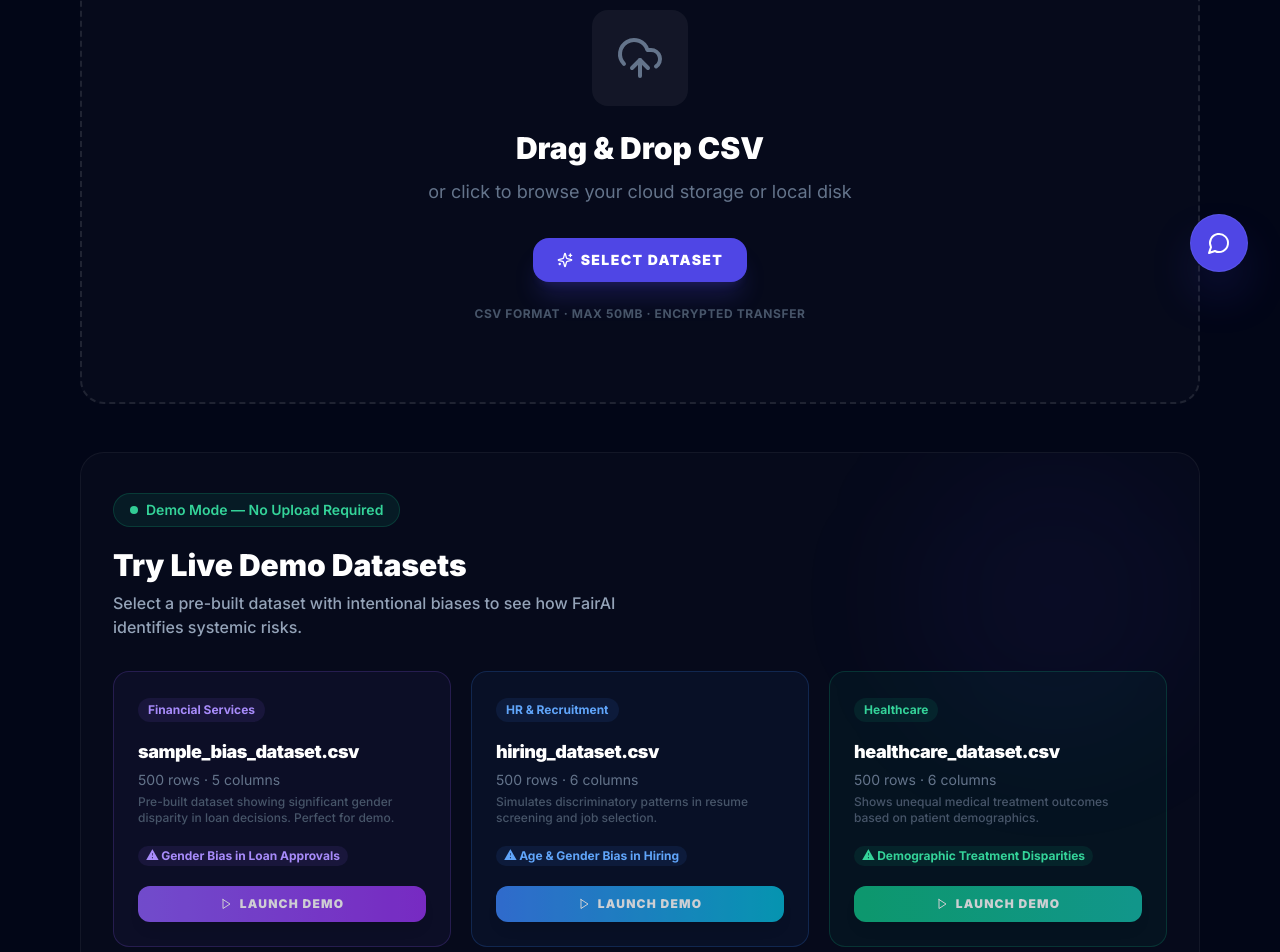
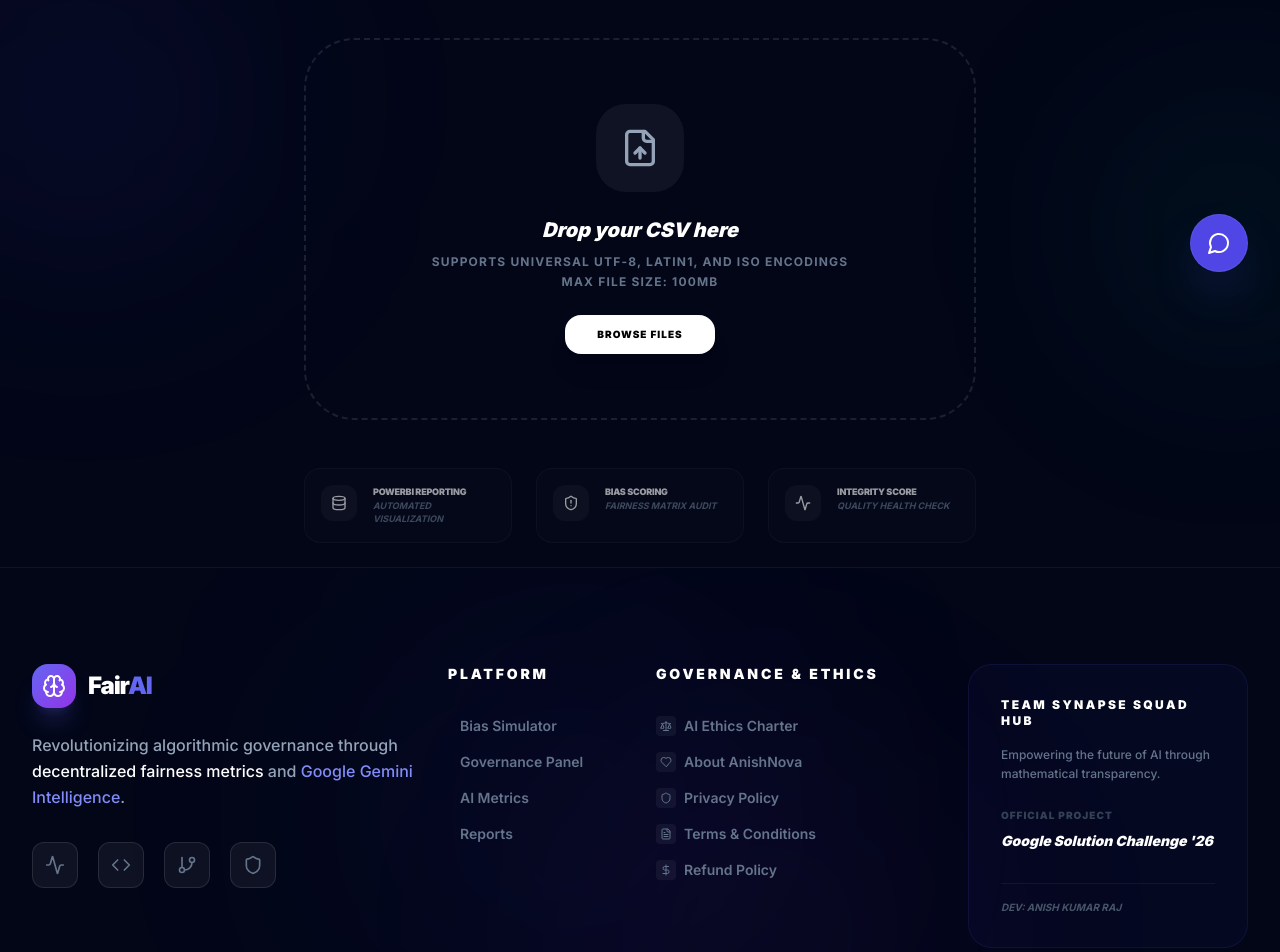
Before and after one commit to buildwithanish/googlehackthon, a Next.js app in the folder frontend/: page /upload in a window 1280 px wide. Shown: the part 400-1352 px from the top of the page. Built offline with nearby package versions, Linux system fonts and the light colour scheme.

Commit message:
feat: Implement Render sleep mitigation with pre-upload health checks and keep-alive ping system

```diff
--- a/frontend/app/upload/page.tsx
+++ b/frontend/app/upload/page.tsx
@@ -1,102 +1,85 @@
 "use client";
 import { useState, useCallback } from "react";
 import { useDropzone } from "react-dropzone";
-import { uploadDataset } from "@/lib/api";
-import { UploadCloud, FileType, AlertCircle, Play, Database, Sparkles, BarChart3 } from "lucide-react";
 import { motion, AnimatePresence } from "framer-motion";
+import {
+  FileUp, Database, ShieldAlert, Sparkles, AlertCircle,
+  CheckCircle2, ArrowRight, Table as TableIcon, Activity,
+  RefreshCw, CloudOff
+} from "lucide-react";
 import { useRouter } from "next/navigation";
-import DatasetViewer from "@/components/DatasetViewer";
-import DashboardInsights from "@/components/DashboardInsights";
-import ErrorBoundary from "@/components/ErrorBoundary";
-
-const DEMO_DATASETS = [
-
-  {
-    tag: "Financial Services",
-    name: "sample_bias_dataset.csv",
-    rows: 500, cols: 5,
-    columns: ["gender", "age", "income", "education", "loan_approved"],
-    sensitive: "gender",
-    bias: "Gender Bias in Loan Approvals",
-    color: "from-violet-500 to-purple-600",
-    bgColor: "bg-violet-500/5 border-violet-500/20",
-    tagColor: "bg-violet-500/10 text-violet-400",
-    description: "Pre-built dataset showing significant gender disparity in loan decisions. Perfect for demo.",
-  },
-  {
-    tag: "HR & Recruitment",
-    name: "hiring_dataset.csv",
-    rows: 500, cols: 6,
-    columns: ["gender", "age", "experience", "education", "salary", "hired"],
-    sensitive: "gender",
-    bias: "Age & Gender Bias in Hiring",
-    color: "from-blue-500 to-cyan-500",
-    bgColor: "bg-blue-500/5 border-blue-500/20",
-    tagColor: "bg-blue-500/10 text-blue-400",
-    description: "Simulates discriminatory patterns in resume screening and job selection.",
-  },
-  {
-    tag: "Healthcare",
-    name: "healthcare_dataset.csv",
-    rows: 500, cols: 6,
-    columns: ["gender", "age", "income", "diagnosis", "treatment", "outcome"],
-    sensitive: "gender",
-    bias: "Demographic Treatment Disparities",
-    color: "from-emerald-500 to-teal-500",
-    bgColor: "bg-emerald-500/5 border-emerald-500/20",
-    tagColor: "bg-emerald-500/10 text-emerald-400",
-    description: "Shows unequal medical treatment outcomes based on patient demographics.",
-  },
-];
+import { uploadDataset, pingHealth } from "@/lib/api";
+import Navbar from "@/components/Navbar";
+import Footer from "@/components/Footer";
 
 export default function UploadPage() {
   const [file, setFile] = useState<File | null>(null);
-  const [preview, setPreview] = useState<any>(null);
-  const [showInsights, setShowInsights] = useState(false);
-  const [loading, setLoading] = useState(false);
-  const [error, setError] = useState("");
+  const [uploading, setUploading] = useState(false);
+  const [uploadProgress, setUploadProgress] = useState(0);
+  const [loadingMessage, setLoadingMessage] = useState("");
+  const [error, setError] = useState<string | null>(null);
   const router = useRouter();
 
-  const onDrop = useCallback(async (acceptedFiles: File[]) => {
-    const selectedFile = acceptedFiles[0];
-    if (!selectedFile) return;
+  const handleUpload = async (selectedFile: File) => {
+    setUploading(true);
+    setUploadProgress(0);
+    setError(null);
+    setLoadingMessage("Waking up AI Engine...");
 
-    if (selectedFile.size > 100 * 1024 * 1024) {
-      setError("File is too large (>100MB). Frontend processing is limited.");
-      return;
+    try {
+      // Step 2: Wake up backend before upload (Render Sleep Mitigation)
+      let isHealthy = false;
+      let attempts = 0;
+      while (!isHealthy && attempts < 5) {
+          isHealthy = await pingHealth();
+          if (!isHealthy) {
+              attempts++;
+              setLoadingMessage(`Starting AI Engine (Attempt ${attempts}/5)...`);
+              await new Promise(r => setTimeout(r, 3000));
+          }
       }
 
-    setFile(selectedFile);
-    setLoading(true);
-    setError("");
-    setPreview(null);
-    setShowInsights(false);
-
-    try {
-      // Step 1: Uploading
-      console.log("[FairAI] Step 1: Uploading...");
-      const data = await uploadDataset(selectedFile);
-
-      if (!data.success) {
-         setError(`${data.error}: ${data.message}`);
-         setLoading(false);
-         return;
+      if (!isHealthy) {
+          throw new Error("AI Engine is currently unavailable. The server might be experiencing high load. Please try again in a few minutes.");
       }
 
-      setPreview(data);
-      localStorage.setItem("dataset_info", JSON.stringify(data));
+      // Step 3: Start real upload
+      setLoadingMessage("Scanning Dataset Integrity...");
+      setUploadProgress(40);
+      const res = await uploadDataset(selectedFile);
 
-      // Step 12: Auto-Trigger Analysis
-      console.log("[FairAI] Step 2: Running Automated Intelligence Scan...");
-      // The analysis state is handled inside the DashboardInsights component once it mounts,
-      // but we force it to show now.
-      setShowInsights(true);
+      if (res.success) {
+        setUploadProgress(100);
+        setLoadingMessage("Dataset Secured. Launching BI Dashboard...");
 
+        // Save dataset info for persistent state
+        localStorage.setItem("dataset_info", JSON.stringify({
+          file_id: res.file_id,
+          filename: selectedFile.name,
+          stats: res.stats,
+          target_column: res.target_column || "none",
+          sensitive_column_hints: res.sensitive_column_hints || ["none"]
+        }));
+
+        // Experience delay to transition smoothly
+        setTimeout(() => {
+          router.push("/dashboard");
+        }, 1500);
+      } else {
+        throw new Error(res.error || "Dataset ingestion failed.");
+      }
     } catch (err: any) {
-      setError(`Pipeline Error: ${err.message || "Connection Failed"}`);
-    } finally {
-      // We keep loading true for a bit longer to simulate pipeline depth
-      setTimeout(() => setLoading(false), 500);
+      console.error("[FairAI] Upload Crash:", err);
+      setError(err.message || "Network Error: Could not reach AI Engine.");
+      setUploading(false);
+    }
+  };
+
+  const onDrop = useCallback((acceptedFiles: File[]) => {
+    const selectedFile = acceptedFiles[0];
+    if (selectedFile) {
+        setFile(selectedFile);
+        handleUpload(selectedFile);
     }
   }, []);
 
@@ -104,196 +87,125 @@
     onDrop,
     accept: { "text/csv": [".csv"] },
     maxFiles: 1,
+    disabled: uploading
   });
 
-  const runDemo = (demo: typeof DEMO_DATASETS[0]) => {
-    localStorage.setItem("dataset_info", JSON.stringify({
-      filename: demo.name,
-      shape: { rows: demo.rows, cols: demo.cols },
-      columns: demo.columns,
-      sensitive_column_hints: [demo.sensitive],
-      preview: [],
-    }));
-    localStorage.setItem("demo_mode", demo.name);
-    router.push("/dashboard");
-  };
+  return (
+    <div className="min-h-screen bg-slate-950 text-white flex flex-col font-outfit">
+      <Navbar />
 
-  return (
-    <div className="min-h-screen bg-slate-950 text-white pb-20">
-      {/* Header */}
-      <div className="border-b border-white/5 bg-slate-900/50 backdrop-blur-sm">
-        <div className="max-w-6xl mx-auto px-4 py-8">
-          <motion.div initial={{ opacity: 0, y: 20 }} animate={{ opacity: 1, y: 0 }}>
-            <div className="inline-flex items-center gap-2 bg-indigo-500/10 border border-indigo-500/20 text-indigo-400 text-sm px-4 py-1.5 rounded-full font-semibold mb-4">
-              <Database className="w-4 h-4" />
-              Bias Detection Pipeline
+      <main className="flex-grow flex items-center justify-center p-6 relative overflow-hidden">
+        {/* Background Accents */}
+        <div className="absolute top-1/4 -left-20 w-80 h-80 bg-indigo-600/10 rounded-full blur-[120px]" />
+        <div className="absolute bottom-1/4 -right-20 w-64 h-64 bg-emerald-600/10 rounded-full blur-[100px]" />
+
+        <div className="max-w-2xl w-full space-y-12 relative z-10">
+          <div className="text-center space-y-4">
+            <motion.div initial={{ scale: 0.8, opacity: 0 }} animate={{ scale: 1, opacity: 1 }} className="inline-block p-4 bg-indigo-500/10 rounded-3xl border border-indigo-500/20 mb-4">
+              <Sparkles className="w-8 h-8 text-indigo-400" />
+            </motion.div>
+            <h1 className="text-4xl md:text-5xl font-black italic tracking-tight">
+              Ingest Your <span className="text-indigo-500">Universal Dataset</span>
+            </h1>
+            <p className="text-slate-500 text-sm font-bold uppercase tracking-widest">
+              AI-Powered Bias Detection • Auto-Generated Architecture
+            </p>
           </div>
-            <h1 className="text-4xl font-black text-white tracking-tight">Dataset Center</h1>
-            <p className="mt-3 text-slate-400 text-lg max-w-xl font-medium">
-              Upload your CSV to perform a full fairness audit. Secure, private, and automated.
+
+          <AnimatePresence mode="wait">
+            {!uploading ? (
+              <motion.div
+                key="dropzone"
+                initial={{ opacity: 0, y: 20 }}
+                animate={{ opacity: 1, y: 0 }}
+                exit={{ opacity: 0, scale: 0.95 }}
+                {...getRootProps()}
+                className={`
+                  p-16 rounded-[50px] border-2 border-dashed transition-all cursor-pointer group relative overflow-hidden
+                  ${isDragActive ? "border-indigo-500 bg-indigo-500/5 shadow-2xl" : "border-white/10 hover:border-white/20 hover:bg-white/[0.02]"}
+                `}
+              >
+                <input {...getInputProps()} />
+                <div className="flex flex-col items-center space-y-6 text-center">
+                  <div className="p-6 bg-white/5 rounded-[30px] group-hover:bg-indigo-500/10 transition-colors">
+                    <FileUp className="w-10 h-10 text-slate-400 group-hover:text-indigo-400 transition-colors" />
+                  </div>
+                  <div>
+                    <h3 className="text-xl font-black italic mb-2">Drop your CSV here</h3>
+                    <p className="text-slate-500 text-xs font-bold uppercase tracking-widest leading-relaxed">
+                      Supports Universal UTF-8, Latin1, and ISO Encodings<br/>Max File Size: 100MB
                     </p>
+                  </div>
+                  <button className="px-8 py-3 bg-white text-black rounded-2xl font-black uppercase text-[10px] tracking-widest hover:bg-slate-200 transition-all shadow-xl">
+                    Browse Files
+                  </button>
+                </div>
               </motion.div>
+            ) : (
+              <motion.div
+                key="loading"
+                initial={{ opacity: 0, scale: 0.95 }}
+                animate={{ opacity: 1, scale: 1 }}
+                className="p-16 rounded-[50px] bg-slate-900 border border-white/5 text-center space-y-10 shadow-2xl"
+              >
+                <div className="relative inline-block">
+                  <div className="w-24 h-24 rounded-full border-[10px] border-indigo-500/10 border-t-indigo-500 animate-spin" />
+                  <div className="absolute inset-0 m-auto w-10 h-10 bg-indigo-500/20 rounded-full blur-xl animate-pulse" />
+                </div>
+
+                <div className="space-y-4">
+                  <h3 className="text-2xl font-black italic text-white uppercase">{loadingMessage}</h3>
+                  <div className="max-w-xs mx-auto space-y-3">
+                    <div className="h-1.5 w-full bg-white/5 rounded-full overflow-hidden border border-white/5">
+                      <motion.div initial={{ width: 0 }} animate={{ width: `${uploadProgress}%` }} className="h-full bg-indigo-500 shadow-[0_0_15px_rgba(99,102,241,0.5)]" />
+                    </div>
+                    <p className="text-[10px] text-slate-500 font-bold uppercase tracking-widest">
+                      Task Process: {uploadProgress}% Completed
+                    </p>
                   </div>
                 </div>
 
-      <div className="max-w-6xl mx-auto px-4 py-10 space-y-12">
-        {/* Drop Zone */}
-        {!preview && (
-            <motion.div initial={{ opacity: 0 }} animate={{ opacity: 1 }}>
-                <div
-                    {...getRootProps()}
-                    className={`relative border-2 border-dashed rounded-3xl p-20 text-center cursor-pointer transition-all ${
-                    isDragActive
-                        ? "border-indigo-500 bg-indigo-500/5 shadow-2xl shadow-indigo-500/10 scale-[1.01]"
-                        : "border-white/10 bg-white/[0.02] hover:border-indigo-500/50 hover:bg-indigo-500/[0.03]"
-                    }`}
-                >
-                    <input {...getInputProps()} />
-                    <div className={`inline-flex p-6 rounded-2xl mb-6 transition-all ${isDragActive ? "bg-indigo-500/20" : "bg-white/5"}`}>
-                    <UploadCloud className={`h-12 w-12 transition-colors ${isDragActive ? "text-indigo-400" : "text-slate-500"}`} />
-                    </div>
-                    <h2 className="text-3xl font-black text-white">
-                    {isDragActive ? "Drop CSV Now" : "Drag & Drop CSV"}
-                    </h2>
-                    <p className="mt-3 text-slate-500 text-lg">or click to browse your cloud storage or local disk</p>
-                    <div className="mt-8 inline-flex items-center gap-2 px-6 py-3 bg-indigo-600 hover:bg-indigo-500 text-white rounded-2xl font-black text-sm transition-all shadow-xl shadow-indigo-600/20 uppercase tracking-widest">
-                        <Sparkles className="w-4 h-4" />
-                        Select Dataset
-                    </div>
-                    <p className="mt-6 text-xs text-slate-600 font-bold uppercase tracking-wider">CSV format · Max 50MB · Encrypted Transfer</p>
-                </div>
-
-                {/* Loading / Error States */}
-                <AnimatePresence mode="wait">
-                  {loading && (
-                    <motion.div initial={{ opacity: 0 }} animate={{ opacity: 1 }} exit={{ opacity: 0 }} className="text-center py-12 mt-8">
-                      <div className="w-12 h-12 border-2 border-indigo-500/30 border-t-indigo-500 rounded-full animate-spin mx-auto mb-4" />
-                      <p className="text-indigo-400 font-black uppercase tracking-widest text-[10px]">
-                        {preview ? "Scanning Domain & Bias Metrics..." : "Transmitting Data to AI Engine..."}
-                      </p>
-                      <p className="text-slate-500 text-[9px] font-bold mt-2 uppercase tracking-widest">
-                        {preview ? "Generating PowerBI Dashboard • XAI Profiling" : "Verifying CSV Integrity • Matrix Extraction"}
-                      </p>
-                    </motion.div>
-                  )}
-
-                  {error && !loading && (
-                    <motion.div initial={{ opacity: 0, scale: 0.95 }} animate={{ opacity: 1, scale: 1 }} className="mt-8 p-8 rounded-3xl bg-rose-500/5 border border-rose-500/20 text-rose-300 shadow-2xl shadow-rose-500/10">
-                      <div className="flex items-start gap-4">
-                        <div className="p-4 bg-rose-500/20 rounded-2xl">
-                            <AlertCircle className="w-8 h-8 text-rose-400" />
-                        </div>
-                        <div className="flex-1">
-                            <h3 className="text-2xl font-black text-white tracking-tight">Dataset Processing Error</h3>
-                            <p className="text-rose-400/80 mt-2 text-lg font-medium">{error}</p>
-                            <p className="mt-4 text-sm text-slate-500">Ensure the CSV is properly formatted and does not contain unsupported characters.</p>
-                            <div className="mt-8 flex items-center gap-3">
-                                <button onClick={() => { setError(""); setFile(null); }} className="px-6 py-3 bg-rose-500 text-white rounded-2xl text-sm font-black transition-all shadow-lg shadow-rose-500/20 uppercase tracking-widest">
-                                    Try Another File
-                                </button>
-                            </div>
-                        </div>
+                <div className="pt-6 flex flex-wrap justify-center gap-3">
+                   {["Neural Sync", "Delimiter Logic", "Encoding Fallback"].map((t, i) => (
+                      <span key={i} className="px-3 py-1 bg-white/5 rounded-lg text-[8px] font-black uppercase text-slate-400 border border-white/5 italic">
+                        {t}
+                      </span>
+                   ))}
                 </div>
               </motion.div>
             )}
           </AnimatePresence>
 
-                {/* Demo Mode Section */}
-                <div className="mt-12 relative rounded-3xl border border-white/5 bg-white/[0.02] px-8 py-10 overflow-hidden">
-                    <div className="absolute top-0 right-0 w-72 h-72 bg-indigo-600/5 rounded-full blur-3xl pointer-events-none" />
-                    <div className="relative">
-                    <div className="inline-flex items-center gap-2 bg-emerald-500/10 border border-emerald-500/20 text-emerald-400 text-sm px-4 py-1.5 rounded-full font-semibold mb-5">
-                        <span className="w-2 h-2 bg-emerald-400 rounded-full animate-pulse" />
-                        Demo Mode — No Upload Required
-                    </div>
-                    <h2 className="text-3xl font-black text-white mb-2">Try Live Demo Datasets</h2>
-                    <p className="text-slate-400 mb-8 max-w-xl font-medium">
-                        Select a pre-built dataset with intentional biases to see how FairAI identifies systemic risks.
-                    </p>
-
-                    <div className="grid md:grid-cols-3 gap-5">
-                        {DEMO_DATASETS.map((demo, i) => (
-                        <motion.div
-                            key={i}
-                            initial={{ opacity: 0, scale: 0.95 }}
-                            animate={{ opacity: 1, scale: 1 }}
-                            transition={{ delay: i * 0.1 }}
-                            onClick={() => runDemo(demo)}
-                            className={`group relative overflow-hidden p-6 rounded-2xl border ${demo.bgColor} cursor-pointer transition-all hover:-translate-y-1 hover:shadow-xl`}
-                        >
-                            <div className={`absolute inset-0 bg-gradient-to-br ${demo.color} opacity-0 group-hover:opacity-5 transition-opacity`} />
-                            <span className={`inline-block text-xs font-bold px-2.5 py-1 rounded-full mb-4 ${demo.tagColor}`}>
-                            {demo.tag}
-                            </span>
-                            <h3 className="text-lg font-black text-white mb-1 tracking-tight">{demo.name}</h3>
-                            <p className="text-sm text-slate-500 mb-1">{demo.rows} rows · {demo.cols} columns</p>
-                            <p className="text-xs text-slate-600 mb-5 font-medium">{demo.description}</p>
-                            <div className="flex items-center gap-2 text-xs font-bold text-slate-400 group-hover:text-white transition-colors">
-                            <span className={`px-2 py-0.5 rounded-full text-xs ${demo.tagColor}`}>⚠ {demo.bias}</span>
-                            </div>
-                            <button className={`mt-5 w-full flex items-center justify-center gap-2 py-2.5 rounded-xl text-xs font-black bg-gradient-to-r ${demo.color} text-white opacity-80 group-hover:opacity-100 transition-all shadow-lg uppercase tracking-widest`}>
-                            <Play className="w-3 h-3" />
-                            Launch Demo
-                            </button>
-                        </motion.div>
-                        ))}
-                    </div>
-                    </div>
+          {error && (
+            <motion.div initial={{ opacity: 0 }} animate={{ opacity: 1 }} className="p-6 rounded-3xl bg-rose-500/10 border border-rose-500/20 flex items-start gap-4">
+               <CloudOff className="w-5 h-5 text-rose-500 mt-1 shrink-0" />
+               <div>
+                  <h4 className="text-xs font-black text-rose-500 uppercase tracking-widest mb-1">Architecture Blocker</h4>
+                  <p className="text-sm text-slate-400 font-medium">{error}</p>
+                  <button onClick={() => { setUploading(false); setError(null); }} className="mt-4 text-[10px] font-black uppercase text-white hover:text-indigo-400 transition-colors">Try Manual Reset</button>
                </div>
             </motion.div>
           )}
 
-        {/* Excel-Style Preview */}
-        <AnimatePresence>
-          {preview && !loading && (
-            <motion.div initial={{ opacity: 0, y: 30 }} animate={{ opacity: 1, y: 0 }} className="space-y-8">
-              <div className="flex flex-col md:flex-row md:items-center justify-between gap-6">
+          <div className="grid grid-cols-1 md:grid-cols-3 gap-6 opacity-60 hover:opacity-100 transition-opacity">
+            {[
+              { icon: <Database className="w-4 h-4" />, label: "PowerBI Reporting", desc: "Automated visualization" },
+              { icon: <ShieldAlert className="w-4 h-4" />, label: "Bias Scoring", desc: "Fairness matrix audit" },
+              { icon: <Activity className="w-4 h-4" />, label: "Integrity Score", desc: "Quality health check" },
+            ].map((feature, i) => (
+              <div key={i} className="flex gap-4 p-4 rounded-2xl bg-white/[0.02] border border-white/5">
+                <div className="p-2.5 bg-white/5 rounded-xl h-fit">{feature.icon}</div>
                 <div>
-                     <div className="flex items-center gap-2 text-indigo-400 font-bold uppercase text-xs tracking-widest mb-2">
-                        <FileType className="w-4 h-4" />
-                        Dataset Profile Ready
-                     </div>
-                     <h2 className="text-4xl font-black text-white tracking-tight">{preview.filename}</h2>
-                </div>
-                <div className="flex items-center gap-3">
-                    <button
-                         onClick={() => { setPreview(null); setFile(null); }}
-                         className="px-6 py-3 bg-white/5 hover:bg-white/10 text-white rounded-2xl font-bold text-sm transition-all"
-                    >
-                        Change File
-                    </button>
-                    {!showInsights && (
-                        <button
-                            onClick={() => setShowInsights(true)}
-                            className="flex items-center gap-2 px-8 py-3 bg-indigo-600 hover:bg-indigo-500 text-white rounded-2xl font-black text-sm transition-all shadow-xl shadow-indigo-600/20 uppercase tracking-widest"
-                        >
-                            <BarChart3 className="w-4 h-4" />
-                            Run Bias Analysis
-                        </button>
-                    )}
+                  <p className="text-[9px] font-black uppercase text-white tracking-tight">{feature.label}</p>
+                  <p className="text-[9px] text-slate-500 font-bold uppercase italic">{feature.desc}</p>
                 </div>
               </div>
+            ))}
+          </div>
+        </div>
+      </main>
 
-              {/* Grid Component */}
-              <ErrorBoundary fallbackMessage="Preview system failed for this dataset. You can still try Bias Analysis.">
-                <DatasetViewer
-                    data={preview.preview || []}
-                    columns={preview.columns || []}
-                    stats={preview.stats}
-                    fileId={preview.file_id}
-                />
-              </ErrorBoundary>
-
-              {/* Display Results directly below */}
-              {showInsights && (
-                  <ErrorBoundary>
-                    <DashboardInsights />
-                  </ErrorBoundary>
-              )}
-            </motion.div>
-          )}
-        </AnimatePresence>
-      </div>
+      <Footer />
     </div>
   );
 }
--- a/frontend/lib/api.ts
+++ b/frontend/lib/api.ts
@@ -5,7 +5,7 @@
 
 const api = axios.create({
   baseURL: API_URL,
-  timeout: 30000, // 30 seconds timeout to allow Render to wake up
+  timeout: 120000, // 120 seconds timeout to allow Render to wake up
 });
 
 // Step 2: Automatic Retry Logic (3 Retries)
```
Also changed, not shown: frontend/app/layout.tsx (+14 -2 lines). Lines whose indentation alone changed are shown as unchanged.
